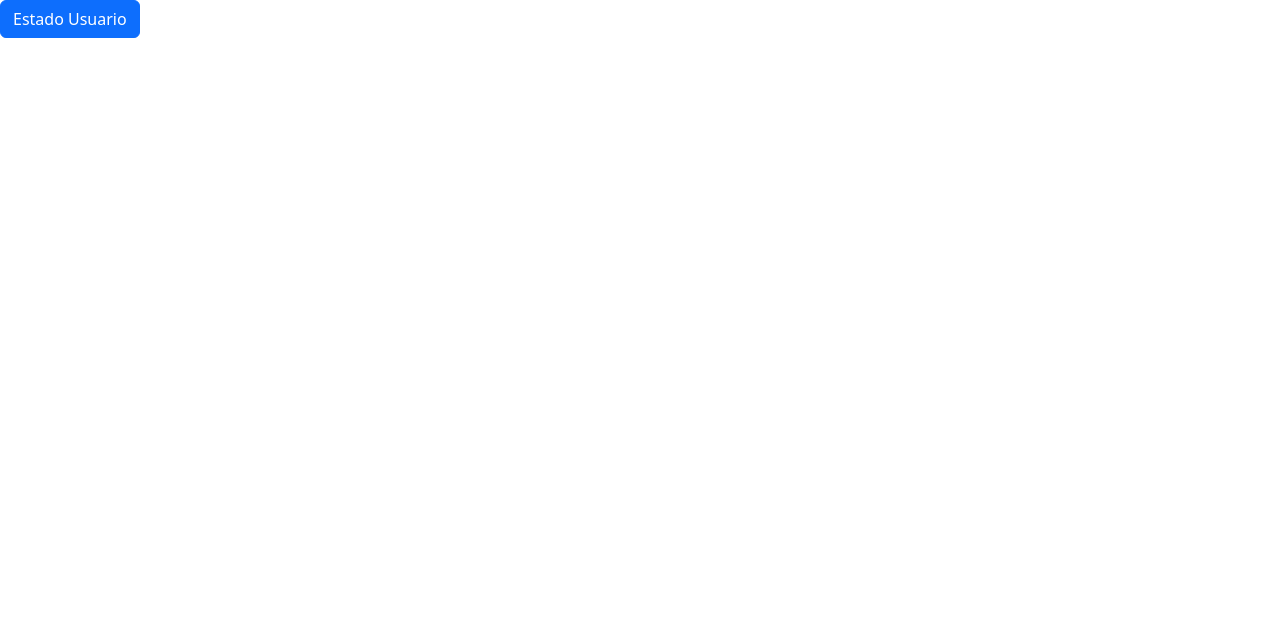
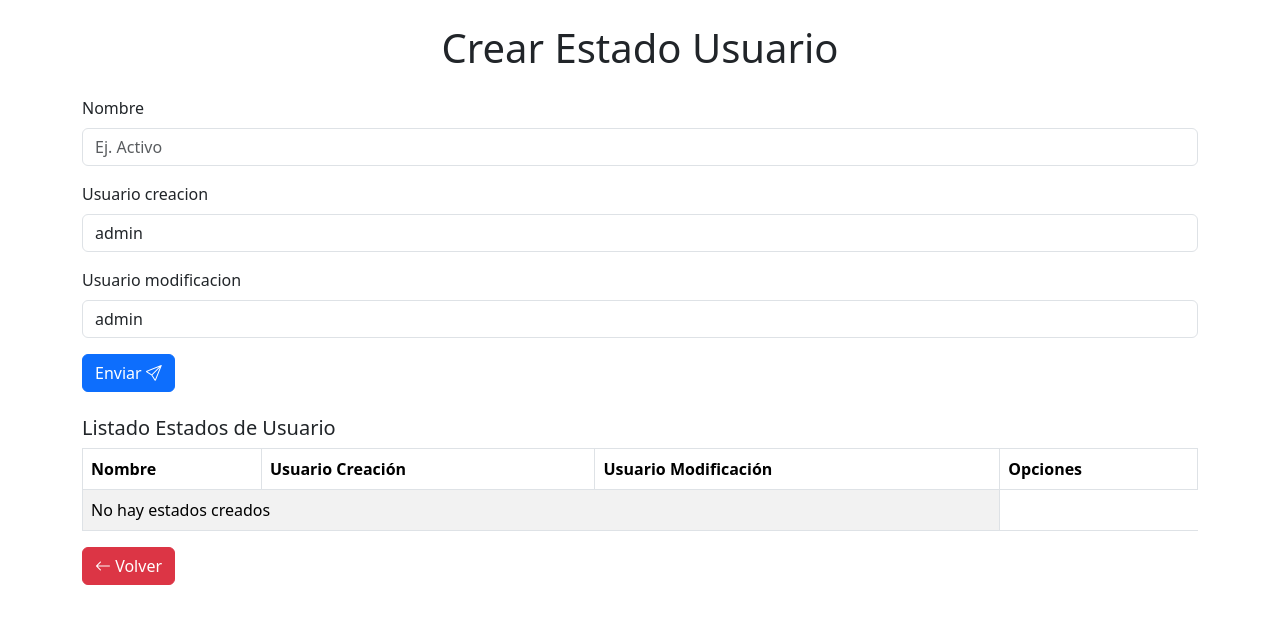
Before and after one commit to mcamposr5/py-back, a Django app: page /users/crear_estatus_usuario/ in a window 1280 px wide. Shown: the top 624 px of the page. Run offline with Django 4.2, Linux system fonts and the light colour scheme; some libraries are stand-ins or nearby versions.

Commit message:
Modificando el proyecto

```diff
--- a/sistemaseguridad/users/templates/estatus_usuario.html
+++ b/sistemaseguridad/users/templates/estatus_usuario.html
@@ -2,46 +2,29 @@
 {% load static %}
 
 {% block content %}
-<!-- Botón para abrir el modal -->
-<button type="button" class="btn btn-primary" data-bs-toggle="modal" data-bs-target="#exampleModal">
-  Estado Usuario
-</button>
+<div class="container">
+    <h1 class="text-center my-4">Crear Estado Usuario</h1>
 
-<!-- Modal -->
-<div class="modal fade" id="exampleModal" tabindex="-1" aria-labelledby="exampleModalLabel" aria-hidden="true">
-  <div class="modal-dialog modal-lg">
-    <div class="modal-content">
-      <div class="modal-header">
-        <h5 class="modal-title" id="exampleModalLabel">Crear Estado Usuario</h5>
-        <button type="button" class="btn-close" data-bs-dismiss="modal" aria-label="Close"></button>
-      </div>
-      <div class="modal-body">
-        <form action="../estatus_usuario/" method="POST" class="form-group">
+    <form action="{% url 'crear_estatus_usuario' %}" method="POST">
         {% csrf_token %}
-
         <div class="mb-3">
-            <label class="form-label">{{ form.nombre.label_tag }}</label>
+            <label for="id_nombre" class="form-label">{{ form.nombre.label }}</label>
             {{ form.nombre }}
         </div>
         <div class="mb-3">
-            <label class="form-label" input-opacity>{{ form.usuario_creacion.label_tag }}</label>
+            <label for="id_usuario_creacion" class="form-label">{{ form.usuario_creacion.label }}</label>
             {{ form.usuario_creacion }}
         </div>
         <div class="mb-3">
-            <label class="form-label" input-opacity>{{ form.usuario_modificacion.label_tag }}</label>
+            <label for="id_usuario_modificacion" class="form-label">{{ form.usuario_modificacion.label }}</label>
             {{ form.usuario_modificacion }}
         </div>
-          <div class="text-end">
-            <button type="submit" class="btn btn-primary" title="Enviar">
-              Enviar
-              <i class="bi bi-send icon-margin"></i>
+        <button type="submit" class="btn btn-primary">Enviar
+          <i class="bi bi-send"></i>
         </button>
-          </div>
     </form>
 
-        <!-- Tabla para mostrar el listado de estados de usuario -->
-        <hr>
-        <h5>Listado de Estados de Usuario</h5>
+    <h5 class="mt-4">Listado Estados de Usuario</h5>
     <table class="table table-bordered table-striped">
         <thead>
             <tr>
@@ -52,25 +35,25 @@
             </tr>
         </thead>
         <tbody>
-            {% for estatus in listado_estatus_usuario %}
+            {% for estado in listado_estatus_usuario %}
                 <tr>
-                <td>{{ estatus.nombre }}</td>
-                <td>{{ estatus.usuario_creacion }}</td>
-                <td>{{ estatus.usuario_modificacion }}</td>
+                    <td>{{ estado.nombre }}</td>
+                    <td>{{ estado.usuario_creacion }}</td>
+                    <td>{{ estado.usuario_modificacion }}</td>
                     <td><button class="btn btn-warning btn-sm" title="Editar">
                       <i class="bi bi-pencil"></i>
                     </button></td>
                 </tr>
             {% empty %}
                 <tr>
-                <td colspan="4">No hay estados de usuario creados</td>
+                    <td colspan="3">No hay estados creados</td>
                 </tr>
             {% endfor %}
         </tbody>
     </table>
-      </div>
-    </div>
-  </div>
+    <a href="{% url 'menu_principal' %}" class="btn btn-danger mb-3">
+      <i class="bi bi-arrow-left"></i> Volver
+  </a>
 </div>
 
 {% endblock %}
```
Lines whose indentation alone changed are shown as unchanged.
